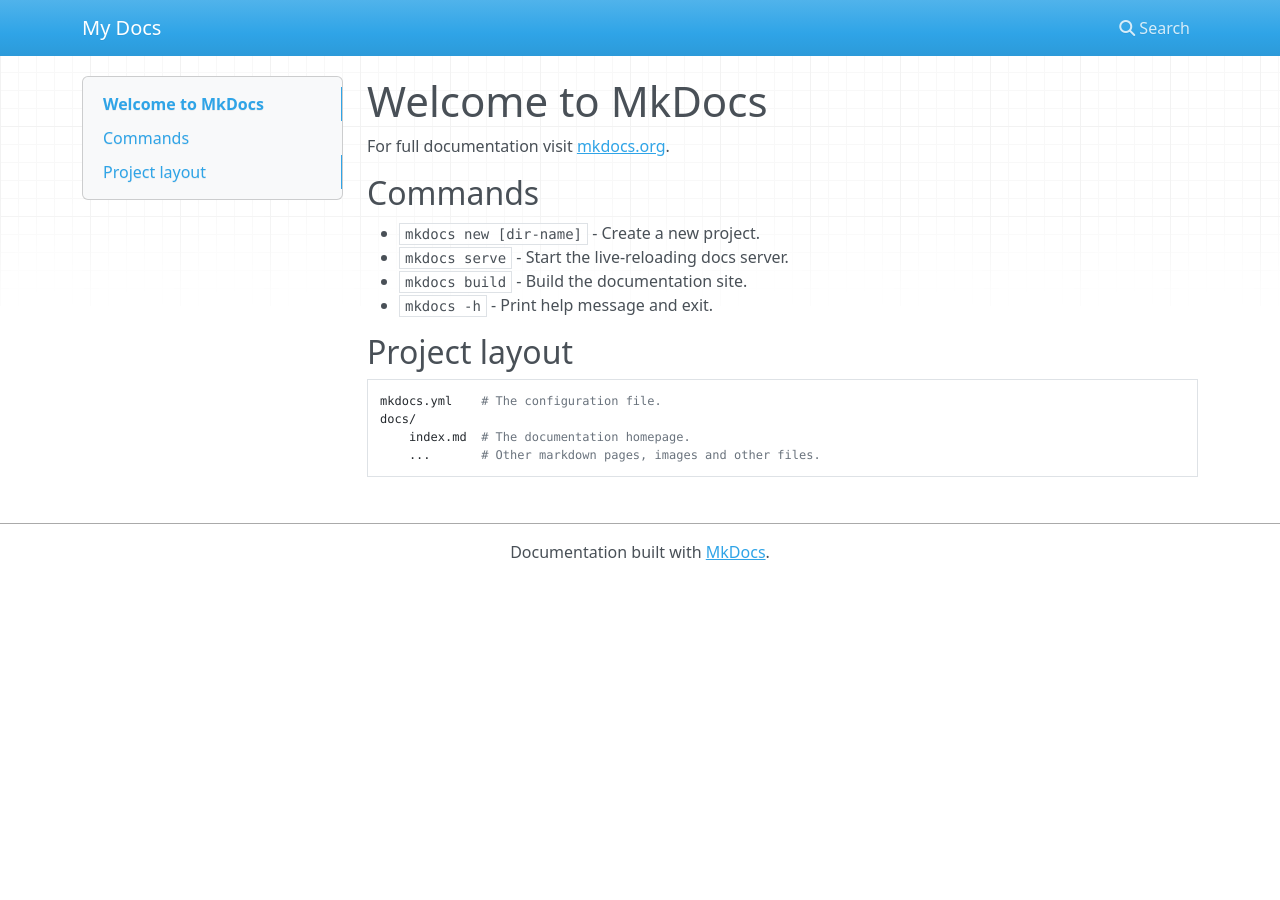
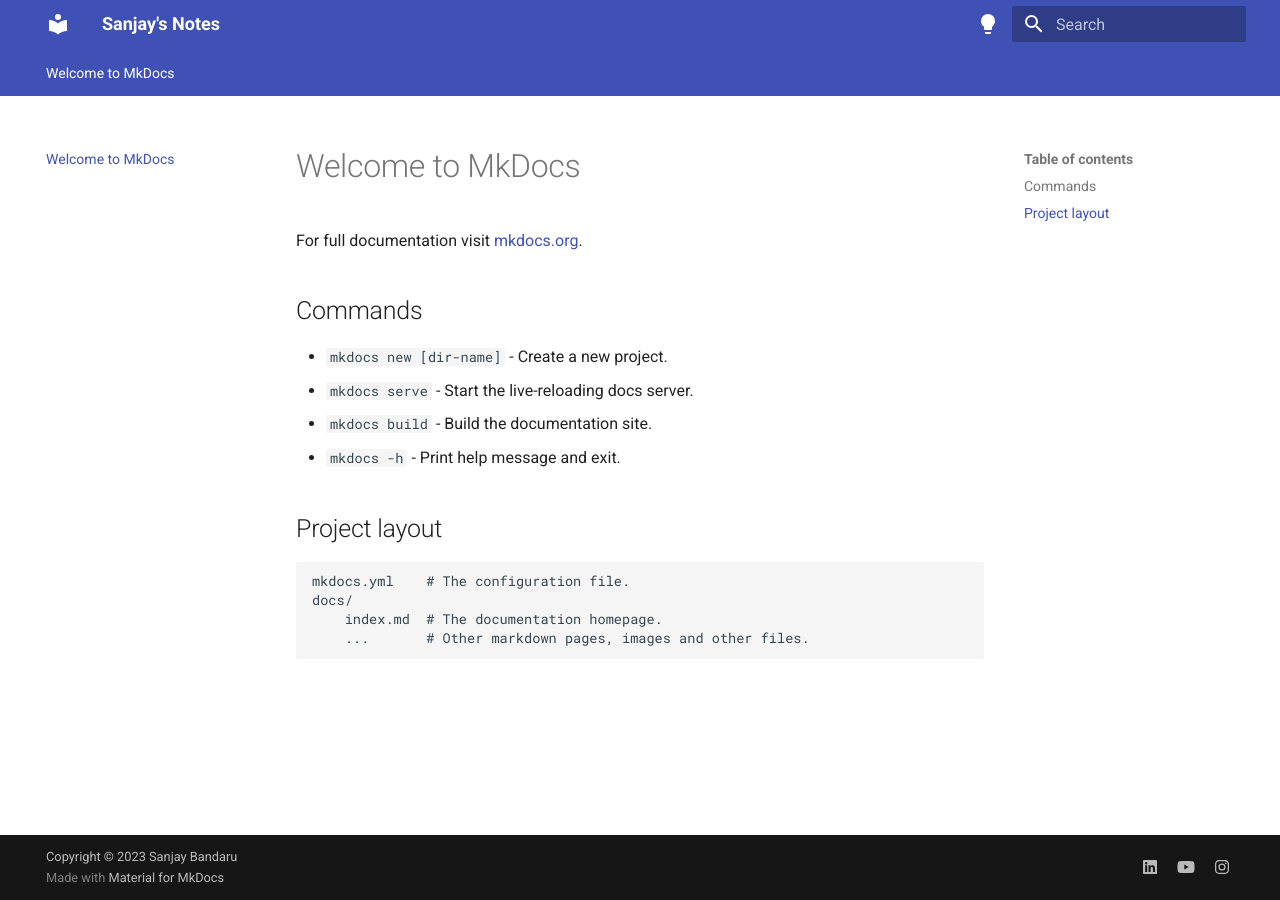
Before and after one commit to sanjay9583/Notesapp, an MkDocs documentation site: the page built from docs/index.md, in a window 1280 px wide. Built offline with MkDocs 1.6.1 and Material for MkDocs 9.7.7, drawn with Linux system fonts in a browser that asks for light colours; nearby versions of some CDN libraries.

Commit message:
material change

```diff
--- a/mkdocs.yml
+++ b/mkdocs.yml
@@ -1 +1,49 @@
-site_name: My Docs
+site_name: Sanjay's Notes
+theme:
+  name: material
+
+  features:
+    - navigation.tabs
+    - navigation.top
+  palette:
+    - media: "(prefers-color-scheme: light)"
+      scheme: default
+      primary: indigo
+      accent: indigo
+      toggle:
+        icon: material/lightbulb
+        name: Switch to dark mode
+    - media: "(prefers-color-scheme: dark)"
+      scheme: slate
+      primary: teal
+      accent: teal
+      toggle:
+        icon: material/lightbulb-outline
+        name: Switch to light mode
+
+markdown_extensions:
+  - meta
+  - toc:
+      permalink: true
+  - pymdownx.highlight:
+      anchor_linenums: true
+  - pymdownx.inlinehilite
+  - pymdownx.snippets
+  - pymdownx.superfences
+  - admonition
+  - pymdownx.details
+  - pymdownx.superfences
+
+extra_css:
+  - stylesheets/extra.css
+
+extra:
+  social:
+    - icon: fontawesome/brands/linkedin
+      link: https://www.linkedin.com/
+    - icon: fontawesome/brands/youtube
+      link: https://www.youtube.com/
+    - icon: fontawesome/brands/instagram
+      link: https://www.instagram.com/
+
+copyright: Copyright &copy; 2023 Sanjay Bandaru
```
